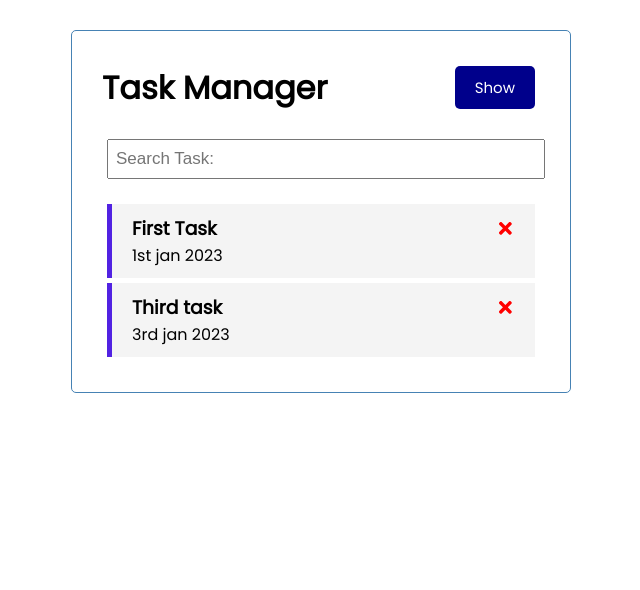
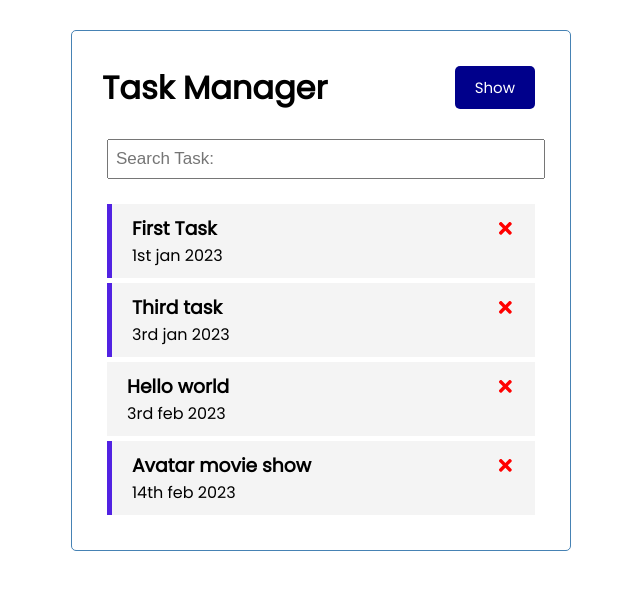
Before and after one commit to Miteshvaghela/react-task-manager, a React (Create React App) app: page / in a window 1280 px wide. Shown: the top 590 px of the page, without its empty margins (319-959 px from the left). Built offline with nearby package versions, Linux system fonts and the light colour scheme; data requests are answered from the project's data file.

Commit message:
search filter added

```diff
--- a/db.json
+++ b/db.json
@@ -11,6 +11,18 @@
       "title": "Third task ",
       "day": "3rd jan 2023",
       "reminder": true
+    },
+    {
+      "id": 265,
+      "title": "Hello world",
+      "day": "3rd feb 2023",
+      "reminder": false
+    },
+    {
+      "id": 379,
+      "title": "Avatar movie show ",
+      "day": "14th feb 2023",
+      "reminder": true
     }
   ]
 }
--- a/src/App.js
+++ b/src/App.js
@@ -8,17 +8,24 @@ import SearchBar from './components/SearchBar';
 const App = () => {
   const [tasks, setTasks] = useState([]);
   const [showForm, setShowForm] = useState(false);
+  const [term, setTerm] = useState('');
+
   useEffect(() => {
     const getTasks = async () => {
-        const fetchTasks = await fetchAllTasks();
+        const fetchTasks = await fetchAllTasks(term);
         setTasks(fetchTasks);
     }
     getTasks();
   });
-  const fetchAllTasks = async () => {
+
+  const fetchAllTasks = async (term) => {
     const getData = await fetch('http://localhost:8000/tasks');
     const res = await getData.json();
-    return res;
+    if(term.length){
+      return res.filter(task => (task.title.toLowerCase().indexOf(term) !== -1));
+    }else{
+      return res;
+    }
   }
   const fetchTask = async (id) => {
     const getData = await fetch(`http://localhost:8000/tasks/${id}`);
@@ -68,13 +75,16 @@ const App = () => {
     setTasks(tasks.filter(task => (task.id !== id)));
   }
 
+  const searchFilter = (term) => {
+    setTerm(term);
+  }
+
   return (
     <div className="container">
       <Header title="Task Manager" showForm={showForm} showBtnAction={showBtnAction}/>
-      {!showForm && <SearchBar />}
+      {!showForm && <SearchBar searchFilter={searchFilter}/>}
       {showForm && <AddTaskForm addTask={addTask} />}
       <Tasks tasks={tasks} toggleMe={toggleMe} deleteMe={deleteMe}/>
-
     </div>
   )
 }
--- a/src/components/SearchBar.js
+++ b/src/components/SearchBar.js
@@ -1,8 +1,8 @@
-const SearchBar = () => {
+const SearchBar = ({searchFilter}) => {
     return (
         <form>
             <div className="form-control">
-                <input type="text" placeholder="Search Task:"/>
+                <input type="text" placeholder="Search Task:" onChange={e => searchFilter(e.currentTarget.value)}/>
             </div>
         </form>
     )
```
